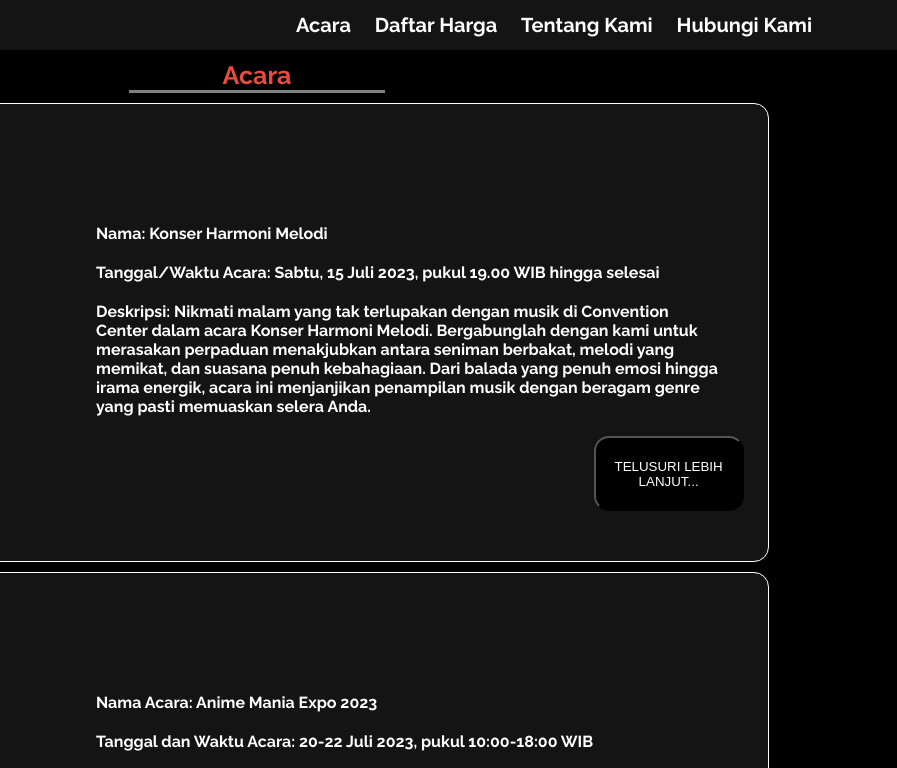
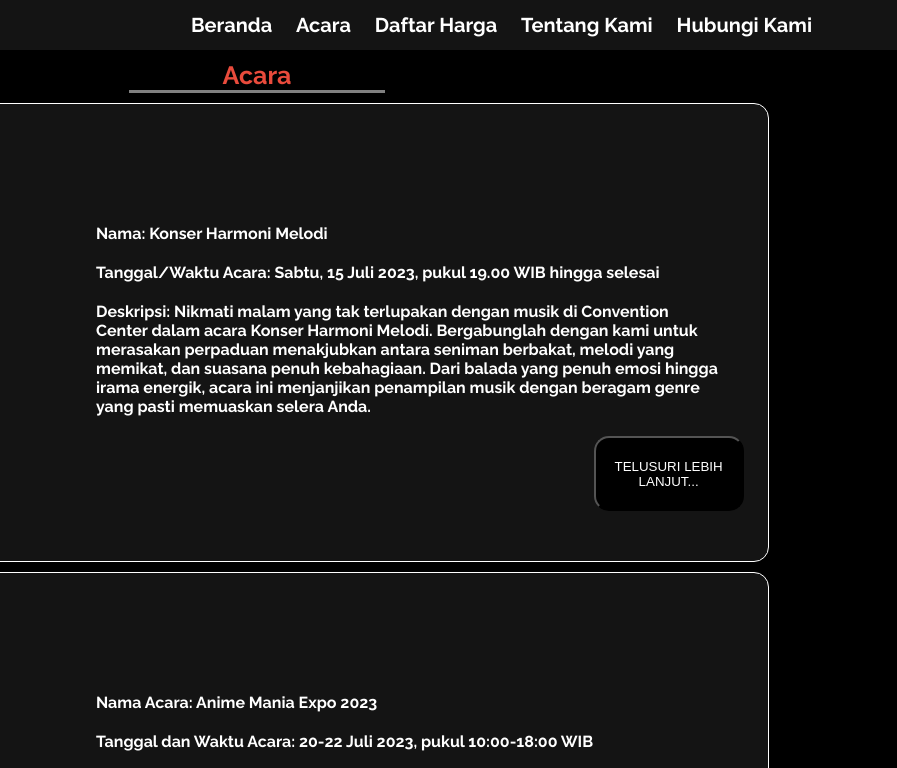
Before and after one commit to kevinsutrisna/JCC, a plain HTML site: page acara.html in a window 1280 px wide. Shown: the top 768 px of the page, 383-1280 px from the left. Drawn offline with Linux system fonts and the light colour scheme.

Commit message:
Update acara.html

```diff
--- a/acara.html
+++ b/acara.html
@@ -15,6 +15,7 @@
             <p class="logo-tulisan">JCC</p>
         </div>
         <ul class="link">
+            <li><a href="index.html">Beranda</a></li>
             <li><a href="acara.html">Acara</a></li>
             <li><a href="daftar-harga.html">Daftar Harga</a></li>
             <li><a href="tentang-kami.html">Tentang Kami</a></li>
```
